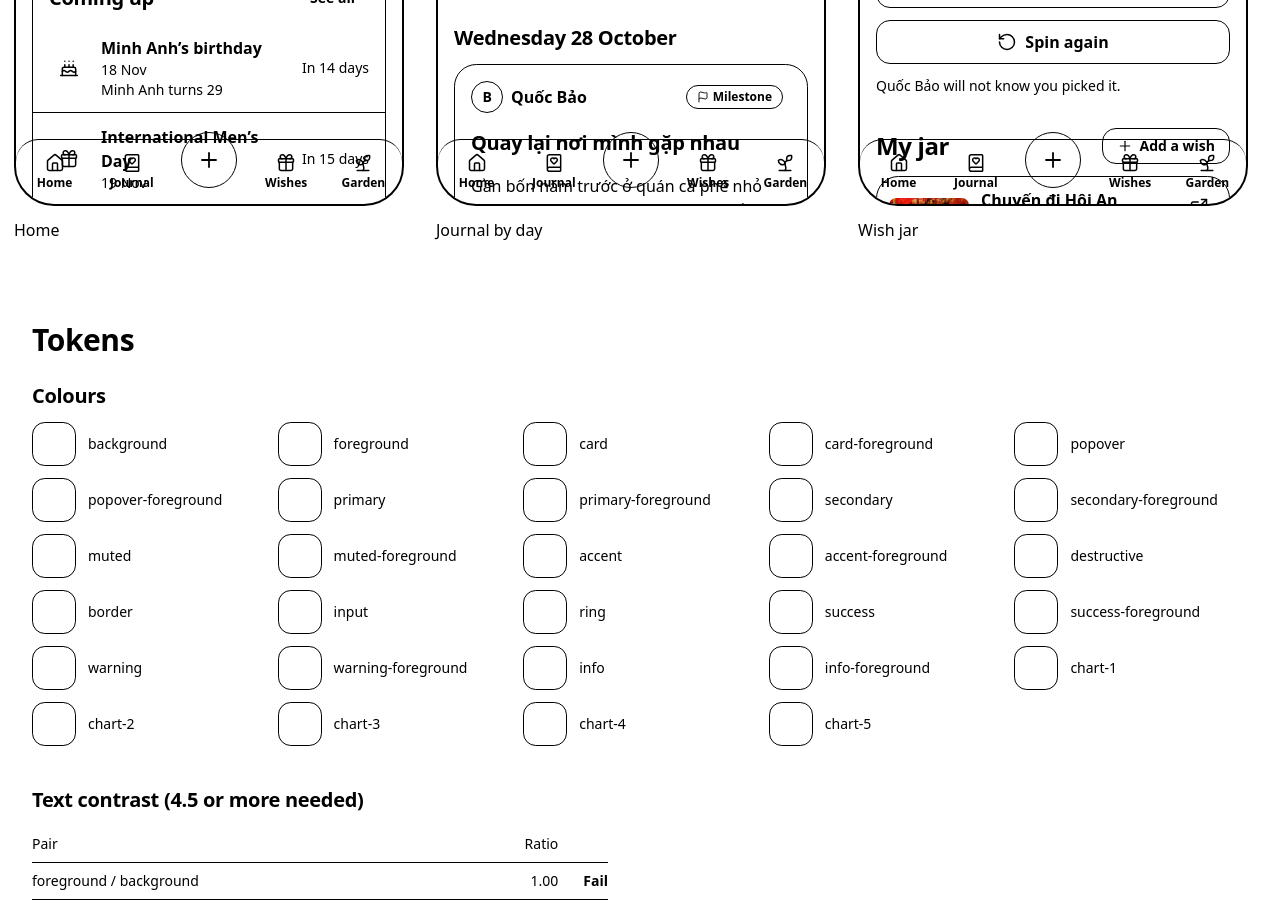
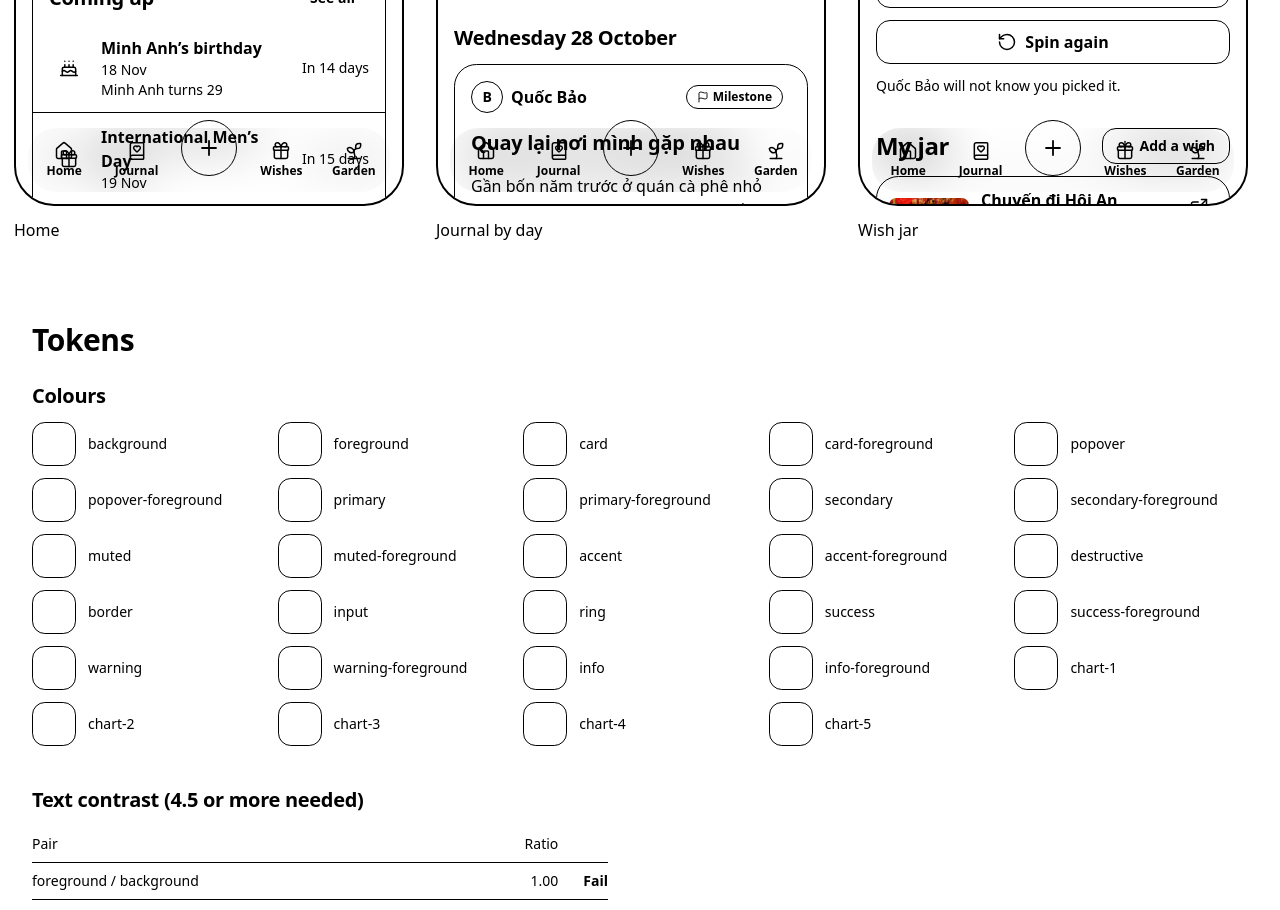
Before and after one commit to yushaku/bisou, a React (Vite) app: page /design in a window 1280 px wide. Shown: the part 1520-2430 px from the top of the page. Built offline with nearby package versions, Linux system fonts and the light colour scheme; a web font is replaced by a local one.

Commit message:
style(ui): give the bottom tab island a liquid glass surface

```diff
--- a/src/client/components/bisou/AppShell.tsx
+++ b/src/client/components/bisou/AppShell.tsx
@@ -86,7 +86,7 @@ export function BottomBar({ active, onSelect, onCreate }: BottomBarProps) {
         onCreate(destination);
       }
     }}>
-      <nav aria-label={t("nav.label")} className="sticky bottom-0 z-30 rounded-t-xl border-t-(length:--edge-width) border-(--edge-color) bg-card elevate pb-[env(safe-area-inset-bottom)] [view-transition-name:tab-bar]">
+      <nav aria-label={t("nav.label")} className="liquid-glass sticky bottom-[max(0.75rem,env(safe-area-inset-bottom))] z-30 mx-3 mt-2 rounded-[1.75rem] [view-transition-name:tab-bar]">
         <ul className="mx-auto grid w-full max-w-md grid-cols-5">
           {TABS.map((id, index) => {
             const { icon: Icon, label } = TAB_META[id];
@@ -94,7 +94,7 @@ export function BottomBar({ active, onSelect, onCreate }: BottomBarProps) {
             return (
               <Fragment key={id}>
                 {index === 2 && <li className="flex items-center justify-center">
-                  <Button data-create-button size="icon" className="size-14 -translate-y-3 rounded-full ring-4 ring-card elevate"
+                  <Button data-create-button size="icon" className="size-14 -translate-y-3 rounded-full ring-4 ring-[color-mix(in_oklab,var(--card)_55%,transparent)] elevate"
                     aria-label={direct ? t(direct === "event" ? "events.add" : direct === "journal" ? "journal.new" : "wishes.add") : t("nav.create")}
                     onClick={() => direct ? onCreate(direct) : setOpen(true)}>
                     <Plus className="size-6" aria-hidden="true" />
--- a/src/client/styles.css
+++ b/src/client/styles.css
@@ -81,6 +81,46 @@
   &:active:not(:disabled, [aria-disabled="true"]) {
     transform: var(--press-transform);
     box-shadow: var(--press-shadow);
+  }
+}
+
+/* Floating chrome (the tab island): translucent frosted glass with a lit top rim,
+   an inner shade and a soft drop shadow. Follows the active colour theme. */
+:root {
+  --glass-tint: color-mix(in oklab, var(--card) 46%, transparent);
+  --glass-tint-top: color-mix(in oklab, var(--card) 66%, transparent);
+  --glass-border: color-mix(in oklab, var(--edge-color) 42%, transparent);
+  --glass-lit: color-mix(in oklab, white 62%, transparent);
+  --glass-shade: color-mix(in oklab, var(--foreground) 9%, transparent);
+  --glass-drop: color-mix(in oklab, var(--foreground) 34%, transparent);
+}
+:root.dark {
+  --glass-tint: color-mix(in oklab, var(--card) 54%, transparent);
+  --glass-tint-top: color-mix(in oklab, var(--card) 72%, transparent);
+  --glass-border: color-mix(in oklab, var(--edge-color) 55%, transparent);
+  --glass-lit: color-mix(in oklab, white 26%, transparent);
+  --glass-shade: color-mix(in oklab, black 26%, transparent);
+  --glass-drop: color-mix(in oklab, black 60%, transparent);
+}
+
+@layer components {
+  .liquid-glass {
+    background-color: var(--glass-tint);
+    background-image: linear-gradient(180deg, var(--glass-tint-top) 0%, transparent 54%, var(--glass-shade) 100%);
+    border: var(--edge-width) solid var(--glass-border);
+    -webkit-backdrop-filter: blur(24px) saturate(185%) brightness(1.04);
+    backdrop-filter: blur(24px) saturate(185%) brightness(1.04);
+    box-shadow:
+      inset 0 1px 0 var(--glass-lit),
+      inset 0 -1px 0 var(--glass-shade),
+      0 1px 1px -0.5px color-mix(in oklab, var(--glass-drop) 45%, transparent),
+      0 18px 44px -18px var(--glass-drop),
+      0 6px 18px -10px var(--glass-drop);
+  }
+  @supports not ((backdrop-filter: blur(1px)) or (-webkit-backdrop-filter: blur(1px))) {
+    .liquid-glass {
+      background-color: color-mix(in oklab, var(--card) 92%, transparent);
+    }
   }
 }
 
```
Also changed, not shown: 1 other file (tests, documents, lock files or other folders).
